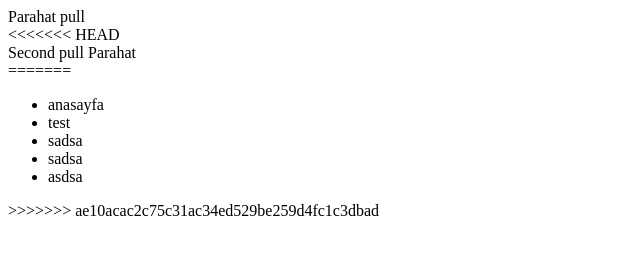
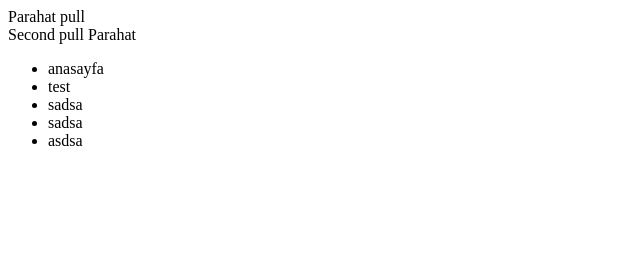
Before and after one commit to aydgn/git-test, a plain HTML site: page index.html in a window 1280 px wide. Shown: the whole page, without its empty margins (0-640 px from the left). Drawn offline with Linux system fonts and the light colour scheme.

Commit message:
Test commit

```diff
--- a/index.html
+++ b/index.html
@@ -8,9 +8,7 @@
 </head>
 <body>
     <div>Parahat pull</div>
-<<<<<<< HEAD
     <div>Second pull Parahat</div>
-=======
     <nav><ul>
         <li>anasayfa</li>
         <li>test</li>
@@ -18,6 +16,5 @@
         <li>sadsa</li>
         <li>asdsa</li>
     </ul></nav>
->>>>>>> ae10acac2c75c31ac34ed529be259d4fc1c3dbad
 </body>
 </html>
```
